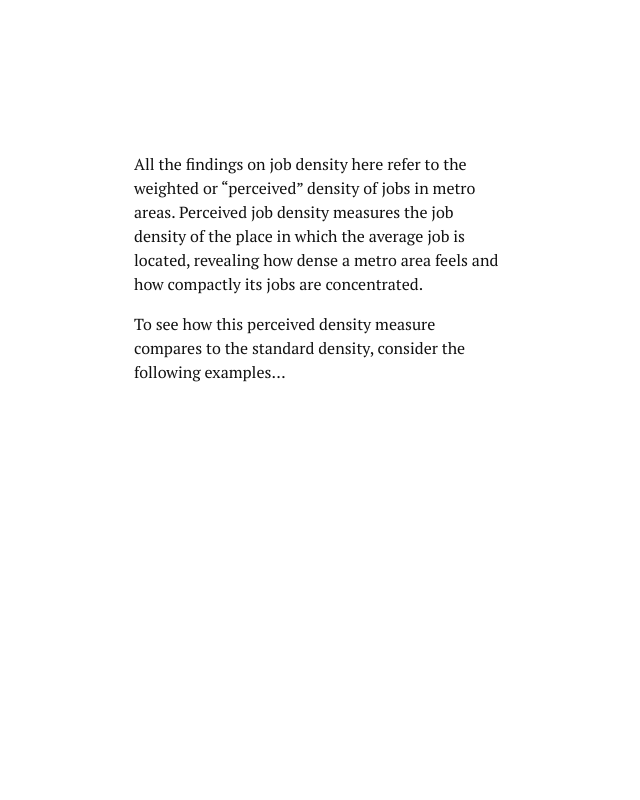
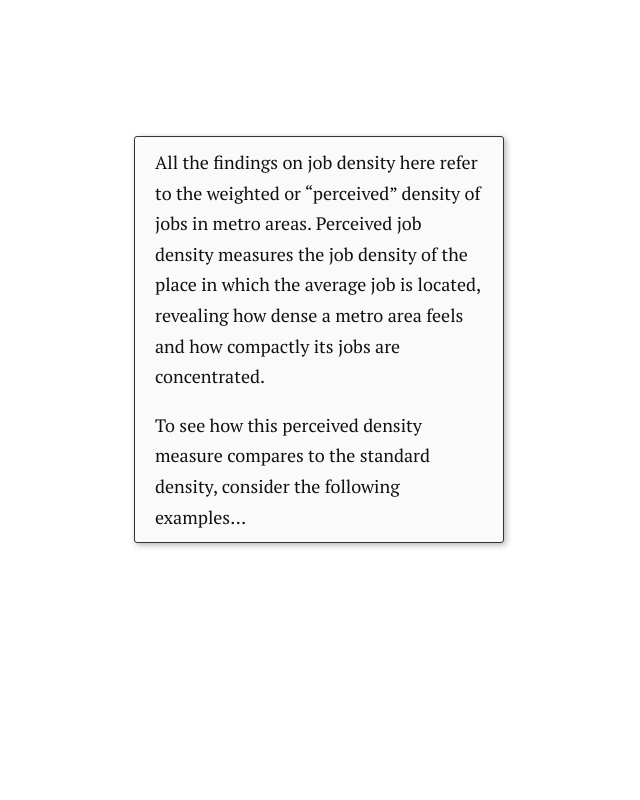
Before and after one commit to afdta/job-density-v6, a plain HTML site: page index.html in a window 1280 px wide. Shown: the part 1640-2440 px from the top of the page, without its empty margins (321-961 px from the left). Drawn offline with Linux system fonts and the light colour scheme.

Commit message:
style tweaks

```diff
--- a/app.css
+++ b/app.css
@@ -48,6 +48,7 @@
 .metro-interactive .mi-links a:hover{
     text-decoration:none;
     border:none;
+    display:block;
 }
 
 .metro-interactive .rm-this{
@@ -146,20 +147,28 @@
     padding:100px 15px;
     position:relative;
     z-index:1000;
-    pointer-events:none;
 }
 
-.metro-interactive div.scrolling-panel > p{
-    padding:10px 15px;
-    line-height:1.7em;
+.metro-interactive div.scrolling-panel > div{
+    padding:10px 20px;
     background-color:#fafafa;
     border-width:0px;
     border-style:solid;
     border-color:#333333;
     display:inline-block;
     border-radius:3px;
+    z-index:1000;
+}
+
+.metro-interactive div.scrolling-panel p{
+    line-height:1.7em;
     text-shadow: 0px 0px 4px #ffffff;
     font-size:1rem;
+    margin:0px 0px 1em 0px;
+}
+
+.metro-interactive div.scrolling-panel p:last-child{
+    margin-bottom:0px;
 }
 
 .metro-interactive div.center-col{
@@ -218,6 +227,7 @@
     position:sticky;
     height:100%;
     height:100vh;
+    z-index:10;
 }
 
 .metro-interactive .sticky-chart-title{
@@ -461,8 +471,8 @@ background-repeat: no-repeat;
         margin:20px auto;
     }
 
-    .metro-interactive div.scrolling-panel > p{
-        border-width:1px;
+    .metro-interactive div.scrolling-panel > div{
+        border-width:1px 1px;
         box-shadow:2px 2px 6px rgba(0,0,0,0.3);
     }
 }
@@ -494,7 +504,7 @@ background-repeat: no-repeat;
         margin:0rem 15px 1rem 15px;
     }
 
-    .metro-interactive div.scrolling-panel > p{
+    .metro-interactive div.scrolling-panel > div{
         border-width:0px;
         box-shadow:none;
     }
```
